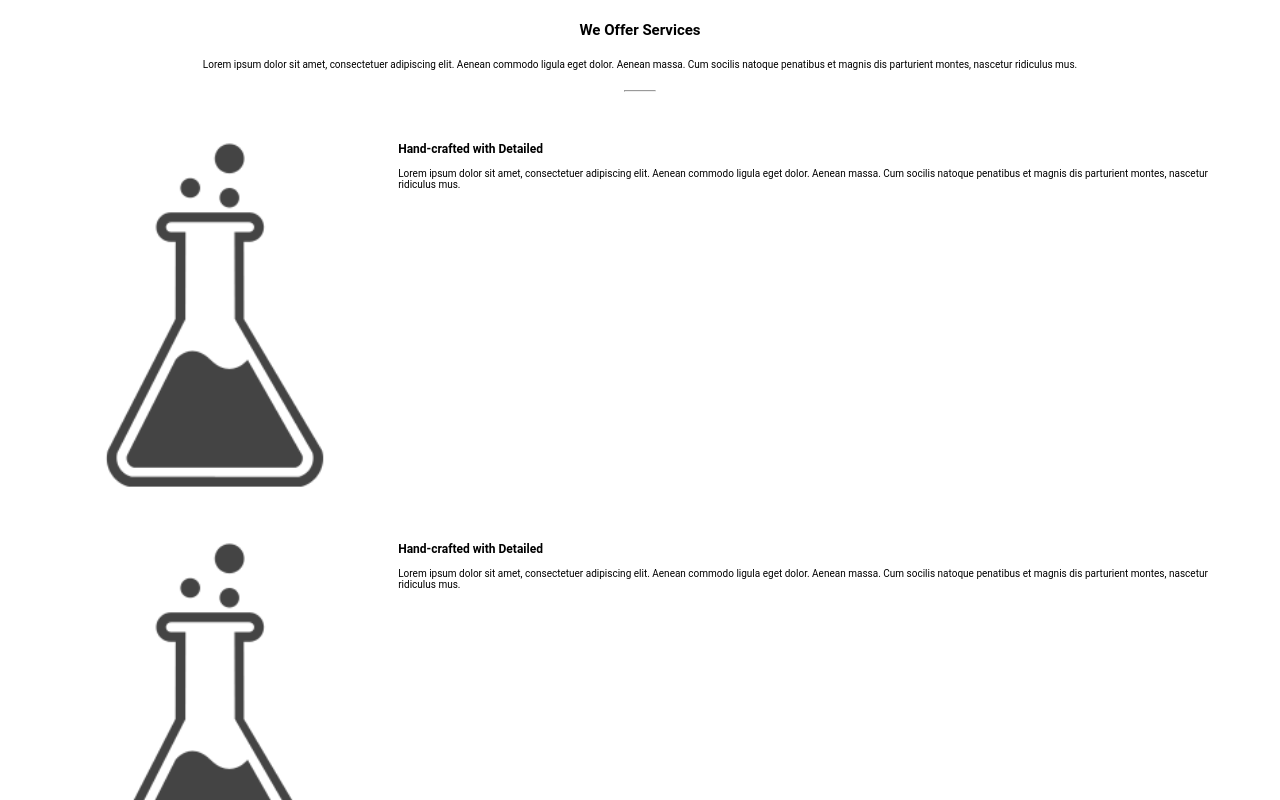
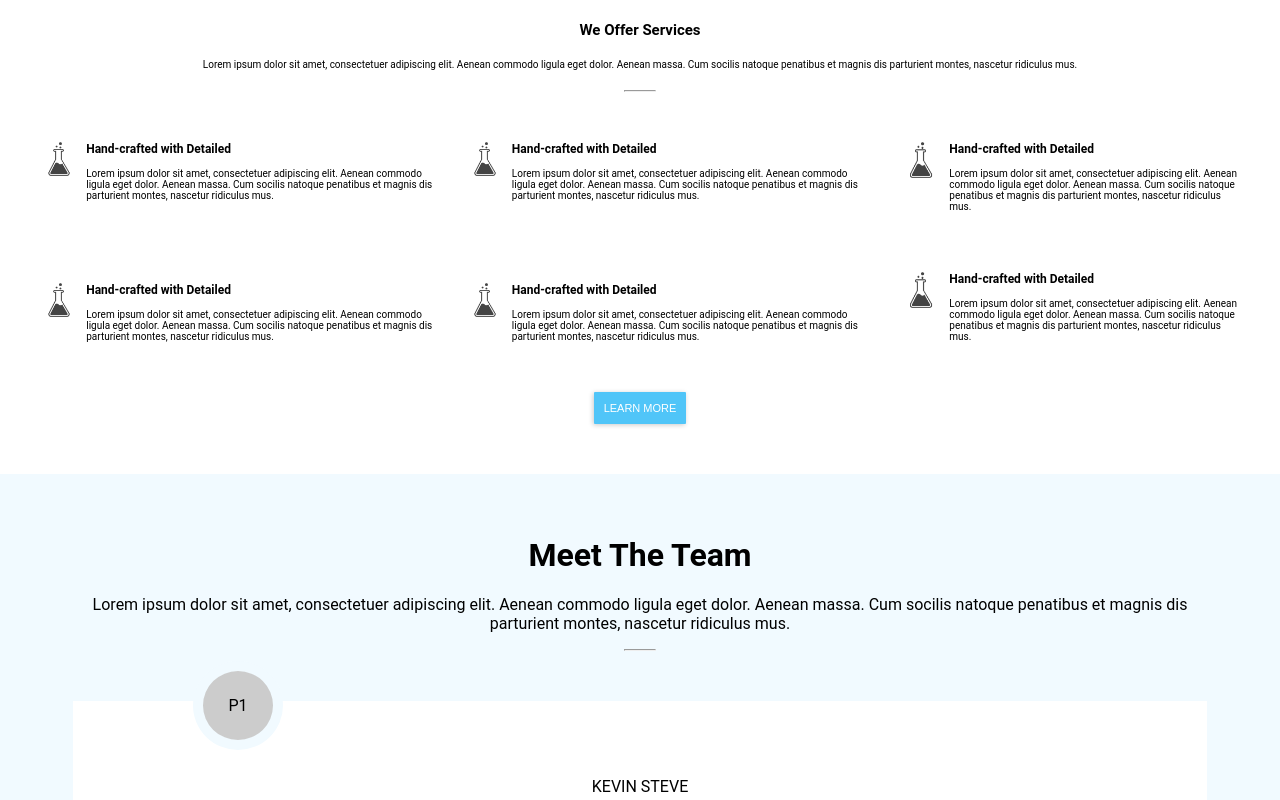
Before and after one commit to phuonglinhnguyen/responsive-scss, a React (Create React App) app: page / in a window 1280 px wide. Shown: the part 1780-2580 px from the top of the page. Built offline with nearby package versions, Linux system fonts and the light colour scheme.

Commit message:
responsive service

```diff
--- a/src/App.js
+++ b/src/App.js
@@ -141,6 +141,7 @@ class App extends Component {
               < hr className="gachphancach" />
             </div>
             <div className="services__list">
+              <div className="tablet ">
                 <div className="list">
                   <div className="list__img">
                     <img className="img_service" src={service1}></img>
@@ -177,6 +178,8 @@ class App extends Component {
                     <p className="list__text">Lorem ipsum dolor sit amet, consectetuer adipiscing elit. Aenean commodo ligula eget dolor. Aenean massa. Cum socilis natoque penatibus et magnis dis parturient montes, nascetur ridiculus mus.</p>
                   </div>
                 </div>
+              </div>
+              <div className="tablet1">
                 <div className="list">
                   <div className="list__img">
                     <img className="img_service" src={service1}></img>
@@ -193,6 +196,7 @@ class App extends Component {
                   <div className="list__content">
                     <p className="list__title">Hand-crafted with Detailed</p>
                     <p className="list__text">Lorem ipsum dolor sit amet, consectetuer adipiscing elit. Aenean commodo ligula eget dolor. Aenean massa. Cum socilis natoque penatibus et magnis dis parturient montes, nascetur ridiculus mus.</p>
+                  </div>
                 </div>
               </div>
             </div>
--- a/src/App.scss
+++ b/src/App.scss
@@ -359,6 +359,17 @@ $xamnen: #f1f1f1;
         }
       }
     }
+    &__main {
+      .services {
+        &__list {
+          .list {
+            &__img {
+              width: 10%;
+            }
+          }
+        }
+      }
+    }
   }
 }
 
@@ -448,6 +459,22 @@ $xamnen: #f1f1f1;
           }
         }
       }
+      .services {
+        &__content {
+          width: 90%;
+        }
+        &__list {
+          .tablet {
+            display: grid;
+            grid-template: 1fr/1fr 1fr;
+            .list {
+              &__img {
+                width: 40%;
+              }
+            }
+          }
+        }
+      }
     }
   }
 }
@@ -494,6 +521,22 @@ $xamnen: #f1f1f1;
           }
         }
       }
+      .services {
+        &__list {
+          .tablet {
+            .list {
+              &__img {
+                width: 20%;
+              }
+            }
+          }
+          .list {
+            &__img {
+              width: 5%;
+            }
+          }
+        }
+      }
     }
   }
 }
@@ -522,12 +565,8 @@ $xamnen: #f1f1f1;
           grid-gap: 25px;
           .detail {
             &__charge {
-              .charge1 {
-              }
               .charge2 {
                 font-size: 50px;
-              }
-              .charge2 {
               }
             }
           }
@@ -537,6 +576,22 @@ $xamnen: #f1f1f1;
           padding: 50px 320px;
         }
       }
+      .services {
+        &__list {
+          display: grid;
+          grid-template: 1fr/ 70% 30%;
+          grid-gap: 10px;
+          .tablet1 {
+            display: grid;
+            grid-template-rows: 1fr 1fr;
+            .list {
+              &__img {
+                width: 30%;
+              }
+            }
+          }
+        }
+      }
     }
   }
 }
```
Lines whose indentation alone changed are shown as unchanged.
